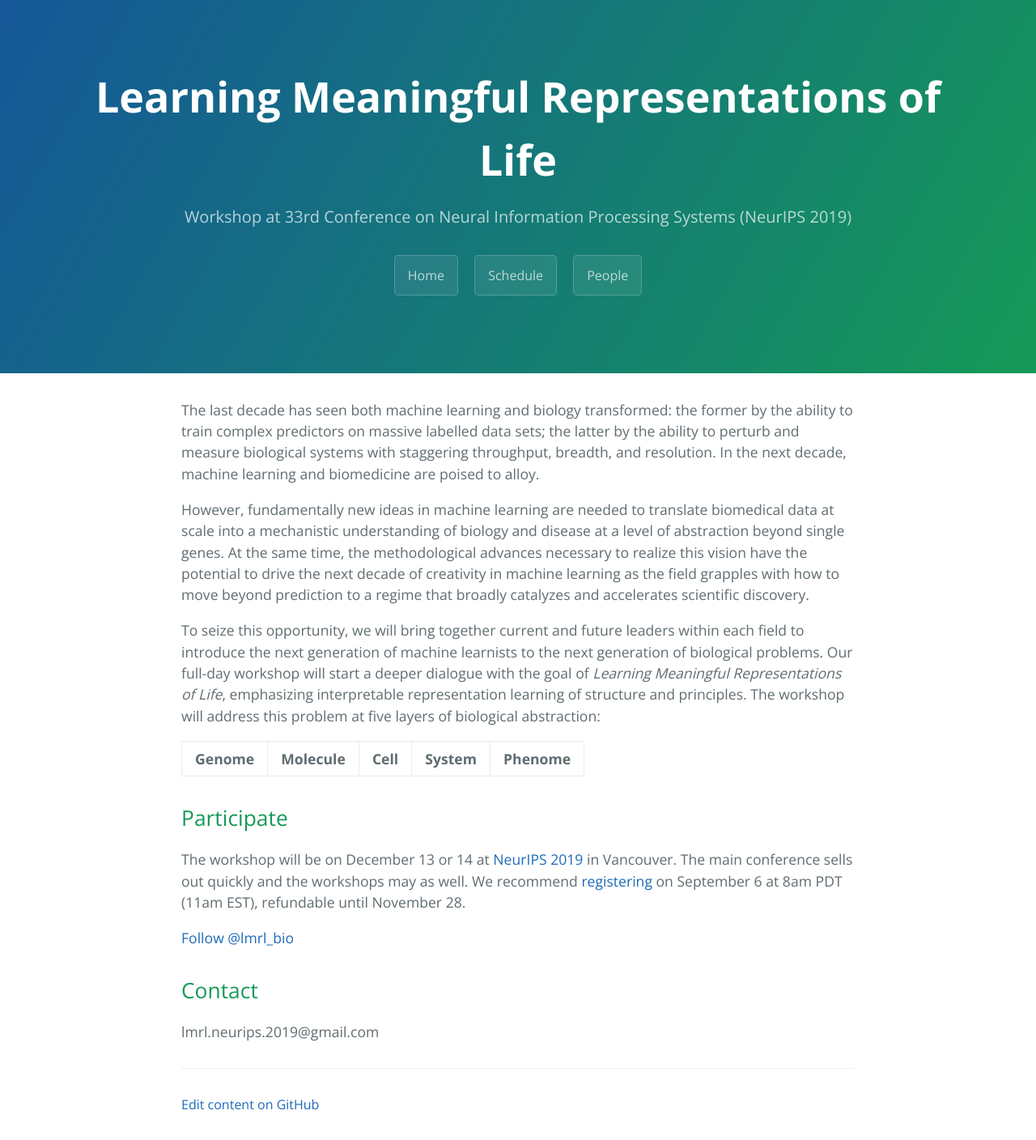
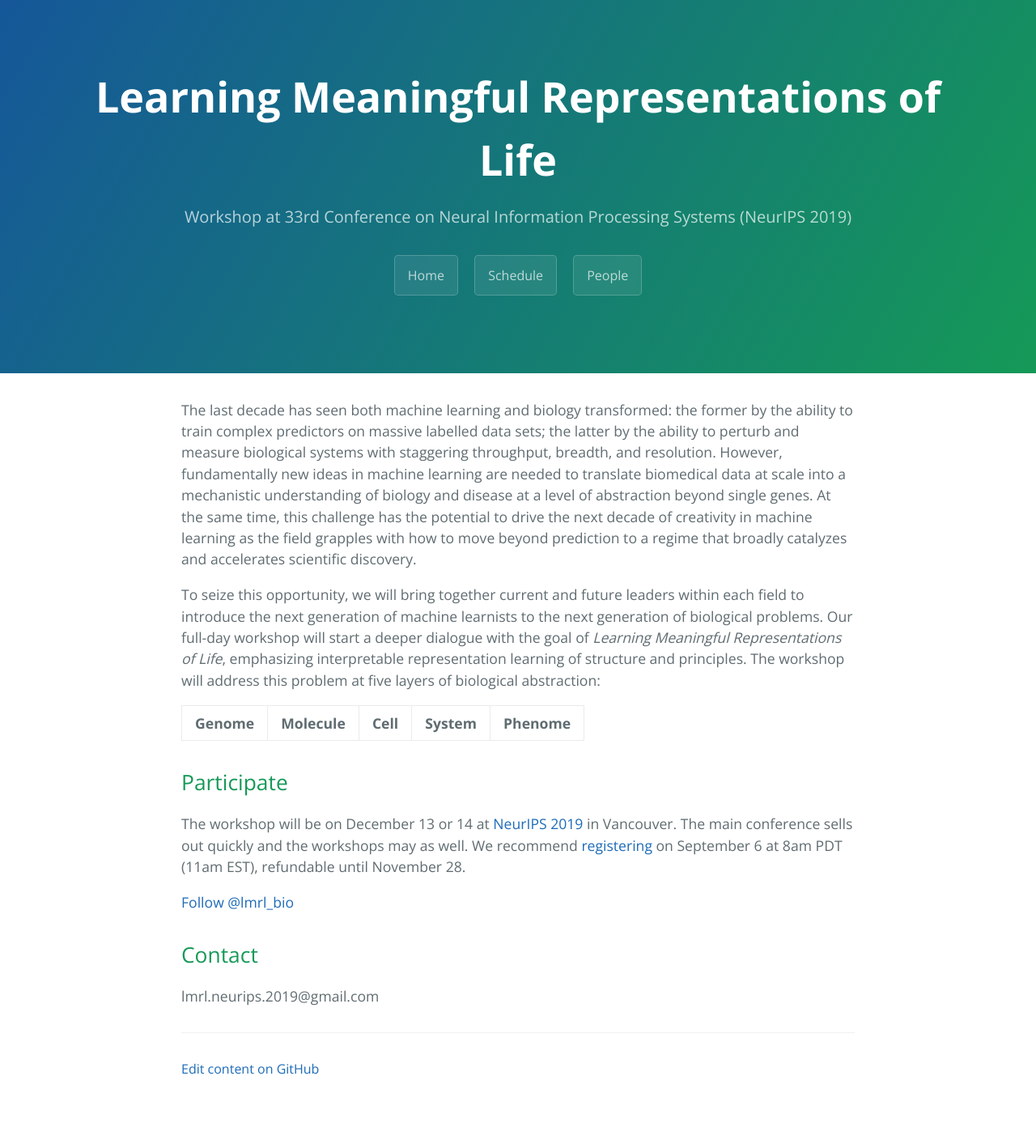
Before and after one commit to lmrl-bio/lmrl-bio.github.io, a Jekyll site: the page built from index.md, in a window 1280 px wide. Shown: the whole page at 81% size. Built offline with Jekyll 4.4.1, drawn with Linux system fonts in a browser that asks for light colours; comment, search, counter and statistics services are not loaded; after the commit the page ends 1364 px from its top, so only the background shows below that.

Commit message:
tighten blurb

```diff
--- a/index.md
+++ b/index.md
@@ -1,9 +1,7 @@
 ---
 layout: default
 ---
-The last decade has seen both machine learning and biology transformed: the former by the ability to train complex predictors on massive labelled data sets; the latter by the ability to perturb and measure biological systems with staggering throughput, breadth, and resolution. In the next decade, machine learning and biomedicine are poised to alloy.
-
-However, fundamentally new ideas in machine learning are needed to translate biomedical data at scale into a mechanistic understanding of biology and disease at a level of abstraction beyond single genes. At the same time, the methodological advances necessary to realize this vision have the potential to drive the next decade of creativity in machine learning as the field grapples with how to move beyond prediction to a regime that broadly catalyzes and accelerates scientific discovery.
+The last decade has seen both machine learning and biology transformed: the former by the ability to train complex predictors on massive labelled data sets; the latter by the ability to perturb and measure biological systems with staggering throughput, breadth, and resolution. However, fundamentally new ideas in machine learning are needed to translate biomedical data at scale into a mechanistic understanding of biology and disease at a level of abstraction beyond single genes. At the same time, this challenge has the potential to drive the next decade of creativity in machine learning as the field grapples with how to move beyond prediction to a regime that broadly catalyzes and accelerates scientific discovery.
 
 To seize this opportunity, we will bring together current and future leaders within each field to introduce the next generation of machine learnists to the next generation of biological problems. Our full-day workshop will start a deeper dialogue with the goal of *Learning Meaningful Representations of Life*, emphasizing interpretable representation learning of structure and principles. The workshop will address this problem at five layers of biological abstraction:
 
```
